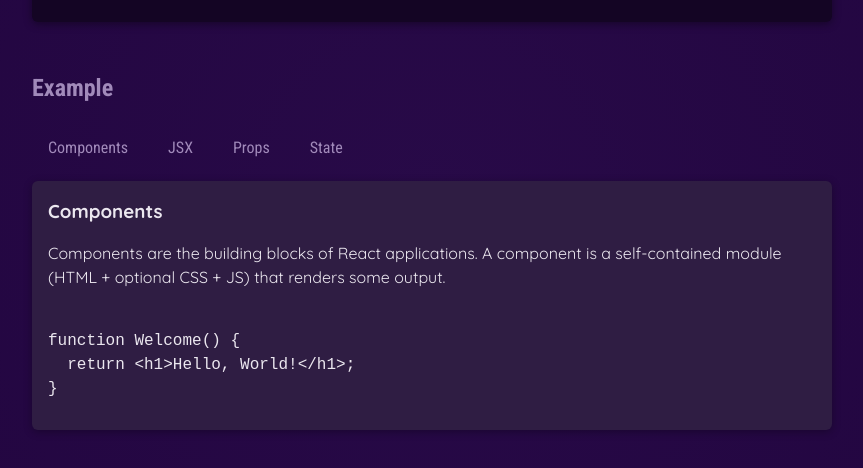
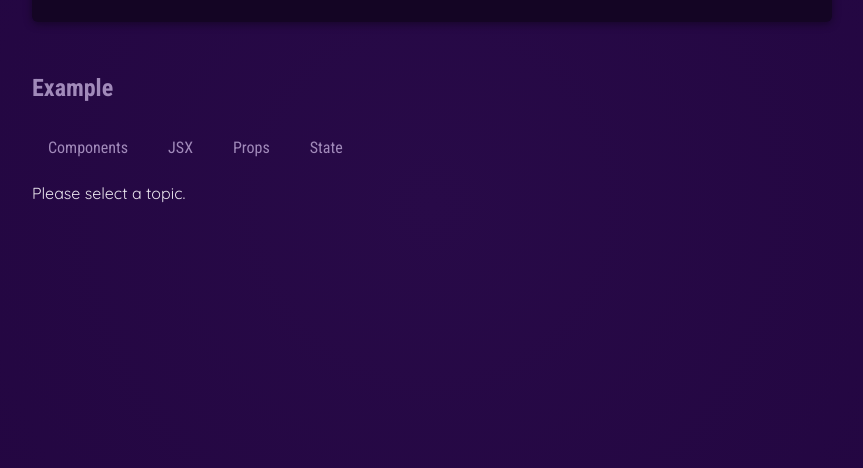
Before and after one commit to henny1105/react_udemy, a React (Vite) app: page / in a window 1280 px wide. Shown: the part 434-902 px from the top of the page, without its empty margins (208-1071 px from the left). Built offline with nearby package versions, Linux system fonts and the light colour scheme.

Commit message:
조건적 콘텐츠 렌더링 방법1

```diff
--- a/src/App.jsx
+++ b/src/App.jsx
@@ -6,7 +6,7 @@ import { useState } from 'react';
 import { EXAMPLES } from './data.js';
 
 function App() {
-	const [selectedTopic, setSelectedTopic] = useState('components');
+	const [selectedTopic, setSelectedTopic] = useState(null);
 
 	function handleSelect(selectedButton) {
 		setSelectedTopic(selectedButton);
@@ -33,6 +33,9 @@ function App() {
 						<TabButton label='Props' onSelect={() => handleSelect('props')} />
 						<TabButton label='State' onSelect={() => handleSelect('state')} />
 					</menu>
+					{!selectedTopic ? (
+						<p>Please select a topic.</p>
+					) : (
 						<div id='tab-content'>
 							<h3>{EXAMPLES[selectedTopic].title}</h3>
 							<p>{EXAMPLES[selectedTopic].description}</p>
@@ -40,6 +43,7 @@ function App() {
 								<code>{EXAMPLES[selectedTopic].code}</code>
 							</pre>
 						</div>
+					)}
 				</section>
 			</main>
 		</div>
```
Lines whose indentation alone changed are shown as unchanged.
